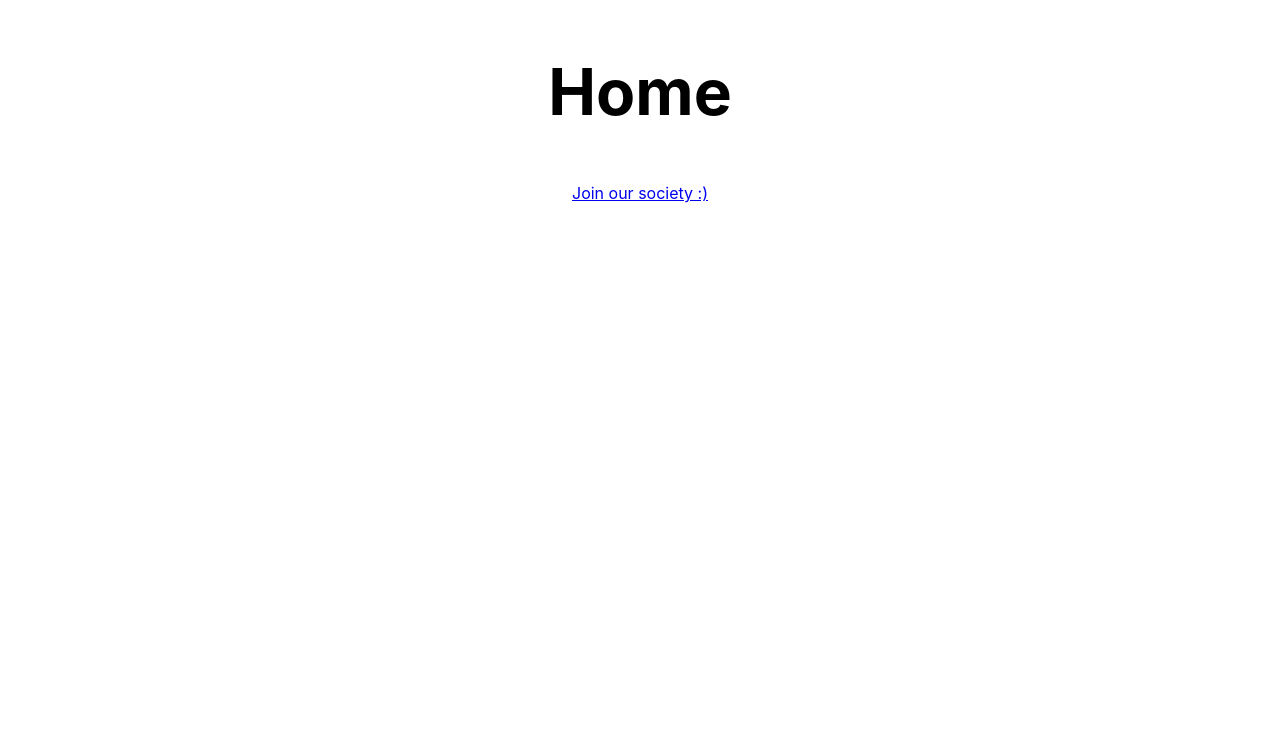
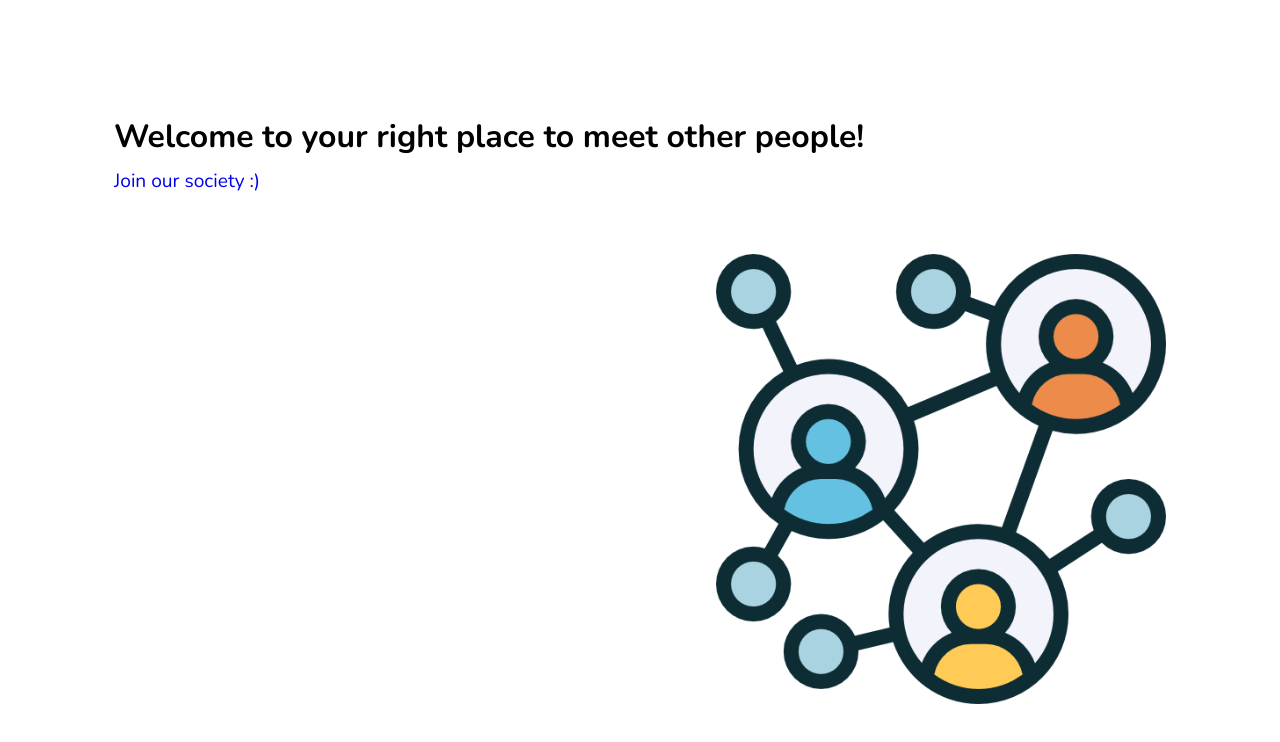
Before and after one commit to KarolChilimoniuk/social-app, a React (Create React App) app in the folder client/: page / in a window 1280 px wide. Shown: the top 742 px of the page. Built offline with nearby package versions, Linux system fonts and the light colour scheme; no server answers.

Commit message:
feat: added first styles for Home component

```diff
--- a/client/public/index.html
+++ b/client/public/index.html
@@ -24,8 +24,19 @@
       work correctly both with client-side routing and a non-root public URL.
       Learn how to configure a non-root public URL by running `npm run build`.
     -->
+    <link rel="preconnect" href="https://fonts.googleapis.com" />
+    <link rel="preconnect" href="https://fonts.gstatic.com" crossorigin />
+    <link
+      href="https://fonts.googleapis.com/css2?family=Nunito:ital,wght@0,200;0,300;0,400;0,500;0,600;0,700;0,800;1,200;1,300;1,400;1,500;1,600;1,700;1,800&display=swap"
+      rel="stylesheet"
+    />
     <title>React App</title>
   </head>
+  <style>
+    * {
+      font-family: "Nunito", sans-serif;
+    }
+  </style>
   <body>
     <noscript>You need to enable JavaScript to run this app.</noscript>
     <div id="root"></div>
--- a/client/src/App.css
+++ /dev/null
@@ -1,38 +0,0 @@
-.App {
-  text-align: center;
-}
-
-.App-logo {
-  height: 40vmin;
-  pointer-events: none;
-}
-
-@media (prefers-reduced-motion: no-preference) {
-  .App-logo {
-    animation: App-logo-spin infinite 20s linear;
-  }
-}
-
-.App-header {
-  background-color: #282c34;
-  min-height: 100vh;
-  display: flex;
-  flex-direction: column;
-  align-items: center;
-  justify-content: center;
-  font-size: calc(10px + 2vmin);
-  color: white;
-}
-
-.App-link {
-  color: #61dafb;
-}
-
-@keyframes App-logo-spin {
-  from {
-    transform: rotate(0deg);
-  }
-  to {
-    transform: rotate(360deg);
-  }
-}
--- /dev/null
+++ b/client/src/App.style.ts
@@ -0,0 +1,16 @@
+import styled from "styled-components";
+
+export const AppContainer = styled.div`
+  align-items: center;
+  display: flex;
+  flex-direction: column;
+  // height: 100vh;
+  // max-height: 100vh;
+  // max-width: 100vw;
+  // overflow: hidden;
+  // width: 100vw;
+`;
+
+export const MainDiv = styled.div`
+  width: 90%;
+`;
--- a/client/src/App.tsx
+++ b/client/src/App.tsx
@@ -3,17 +3,19 @@ import { Routes, Route } from "react-router-dom";
 import { GoogleOAuthProvider } from "@react-oauth/google";
 import Home from "./Layouts/Home/Home";
 import RegistLogin from "./Layouts/Regiser/Login/Register/Register/RegistLogin";
-import "./App.css";
+import { AppContainer, MainDiv } from "./App.style";
 
 const App = (): JSX.Element => {
   return (
     <GoogleOAuthProvider clientId={`${process.env.REACT_APP_GOOGLE_ID}`}>
-      <div className="App">
-        <Routes>
-          <Route path="/" element={<Home />} />
-          <Route path="/auth" element={<RegistLogin />} />
-        </Routes>
-      </div>
+      <AppContainer>
+        <MainDiv>
+          <Routes>
+            <Route path="/" element={<Home />} />
+            <Route path="/auth" element={<RegistLogin />} />
+          </Routes>
+        </MainDiv>
+      </AppContainer>
     </GoogleOAuthProvider>
   );
 };
--- /dev/null
+++ b/client/src/Layouts/Home/Home.style.ts
@@ -0,0 +1,28 @@
+import styled from "styled-components";
+import { NavLink } from "react-router-dom";
+
+export const HomeSection = styled.section`
+  margin: 0;
+  padding-top: 30%;
+  @media (orientation: landscape) {
+    padding-left: 50px;
+    padding-top: 10%;
+  }
+`;
+
+export const HomeHeader = styled.h2`
+  font-size: 1.2rem;
+  margin: 0;
+  margin-bottom: 10px;
+  @media (min-width: 700px) {
+    font-size: 2rem;
+  }
+`;
+
+export const HomeLink = styled(NavLink)`
+  cursor: pointer;
+  text-decoration: none;
+  @media (min-width: 700px) {
+    font-size: 1.2rem;
+  }
+`;
--- a/client/src/Layouts/Home/Home.tsx
+++ b/client/src/Layouts/Home/Home.tsx
@@ -1,17 +1,15 @@
 import React from "react";
 import { NavLink } from "react-router-dom";
-import styled from "styled-components";
-
-const HomeHeader = styled.h2`
-  font-size: 4rem;
-`;
+import MainImg from "../../components/MainImg/MainImg";
+import { HomeSection, HomeHeader, HomeLink } from "./Home.style";
 
 const Home = (): JSX.Element => {
   return (
-    <div>
-      <HomeHeader>Home</HomeHeader>
-      <NavLink to="/auth">Join our society :)</NavLink>
-    </div>
+    <HomeSection>
+      <HomeHeader>Welcome to your right place to meet other people!</HomeHeader>
+      <HomeLink to="/auth">Join our society :)</HomeLink>
+      <MainImg />
+    </HomeSection>
   );
 };
 
--- /dev/null
+++ b/client/src/components/MainImg/MainImg.style.ts
@@ -0,0 +1,27 @@
+import styled from "styled-components";
+
+export const ImgContainer = styled.div`
+  align-items: center;
+  display: flex;
+  flex-direction: column;
+  padding-top: 60px;
+  @media (orientation: landscape) {
+    padding-right: 50px;
+    padding-bottom: 40px;
+  }
+`;
+
+export const SocialImg = styled.img`
+  position: relative;
+  width: 300px;
+  overflow: hidden;
+  @media (orientation: landscape) {
+    align-self: flex-end;
+  }
+  @media (orientation: portrait) and (min-width: 800px) {
+    width: 400px;
+  }
+  @media (orientation: landscape) and (min-width: 1179px) {
+    width: 450px;
+  }
+`;
--- /dev/null
+++ b/client/src/components/MainImg/MainImg.tsx
@@ -0,0 +1,12 @@
+import ConnectionImg from "../../images/networking.png";
+import { ImgContainer, SocialImg } from "./MainImg.style";
+
+const MainImg = () => {
+  return (
+    <ImgContainer>
+      <SocialImg src={ConnectionImg} />
+    </ImgContainer>
+  );
+};
+
+export default MainImg;
```
Also changed, not shown: client/src/Layouts/Home/Home.module.scss (deleted), client/src/images/connection.png (added), client/src/images/networking.png (added).
